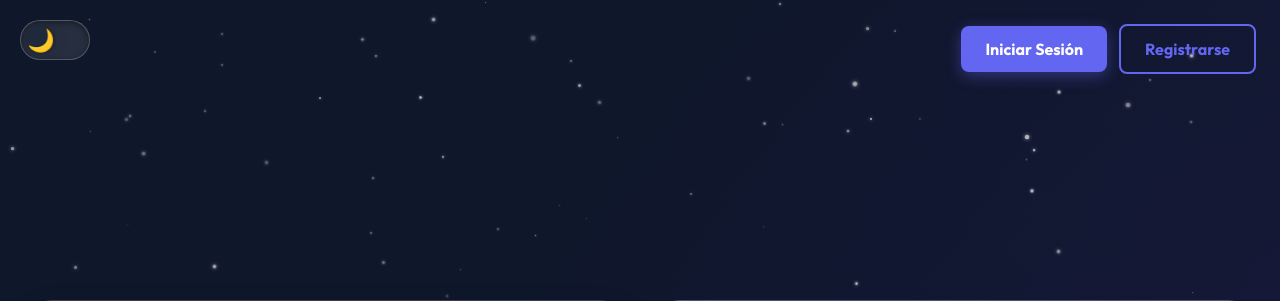
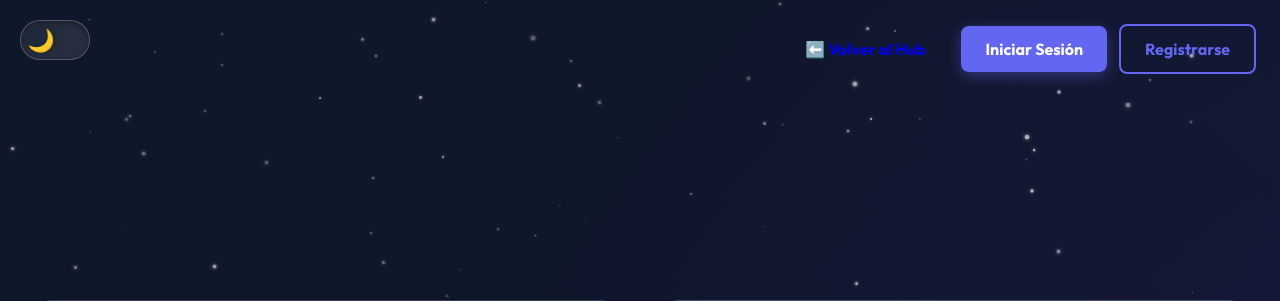
Before and after one commit to Carlodium/adivina-numero, a Flask app: page /adivina in a window 1280 px wide; the page is wider, and only the part inside the window is pictured. Shown: the top 301 px of that part. Run offline with Flask 3, Linux system fonts and the light colour scheme; data that the repository does not hold is empty; some libraries are stand-ins or nearby versions.

Commit message:
feat: Add Back to Hub button to single player game

```diff
--- a/templates/game.html
+++ b/templates/game.html
@@ -37,6 +37,7 @@
 
     <!-- Auth Status (Top Right) - Outside container -->
     <div class="game-auth-status">
+      <a href="/hub" class="btn-auth" style="margin-right: auto;">⬅️ Volver al Hub</a>
       {% if session.get('user_id') %}
         <span class="username-display">👤 {{ session.get('username') }}</span>
         <a href="#" id="logout-link" class="btn-auth btn-logout">Cerrar Sesión</a>
```
